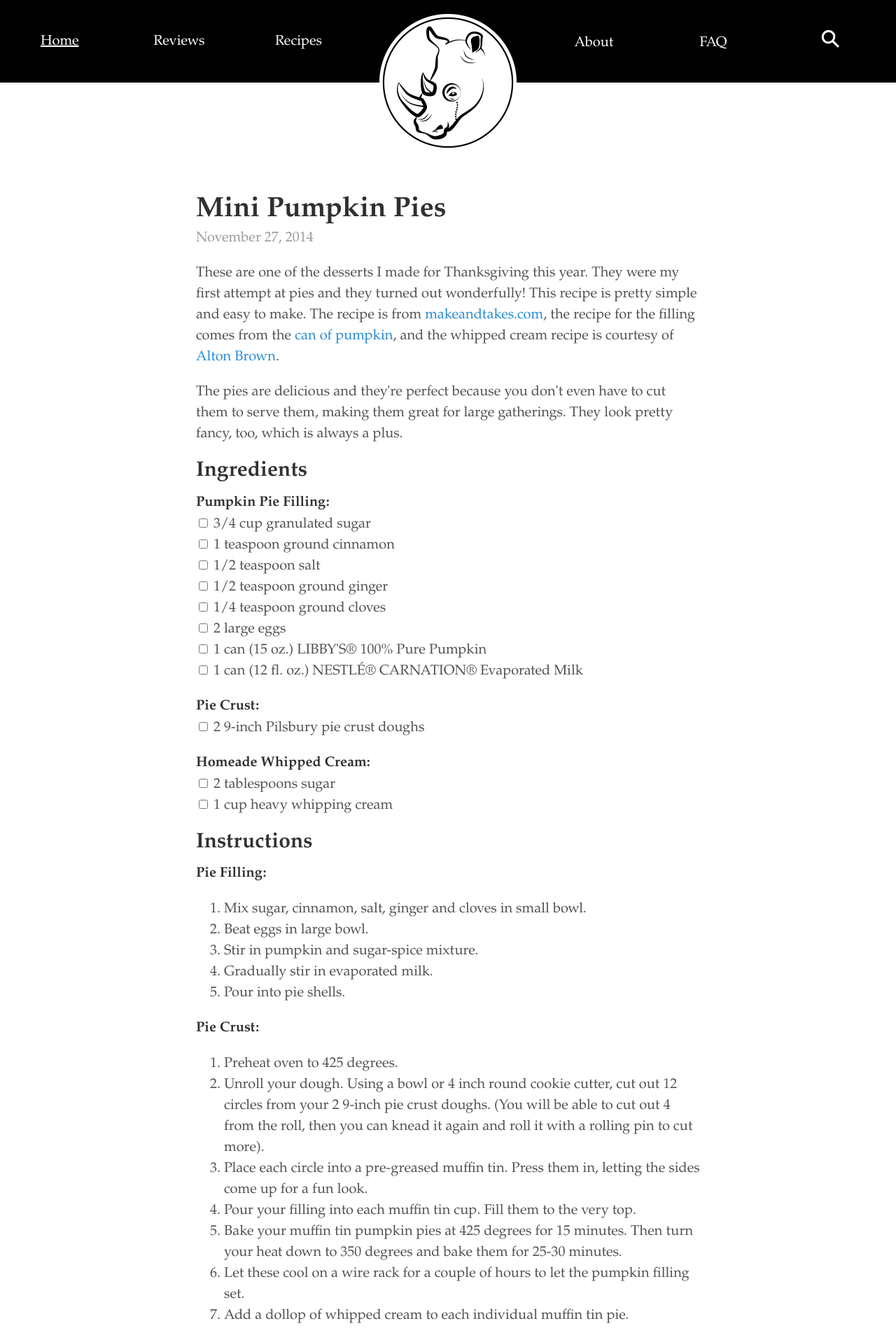
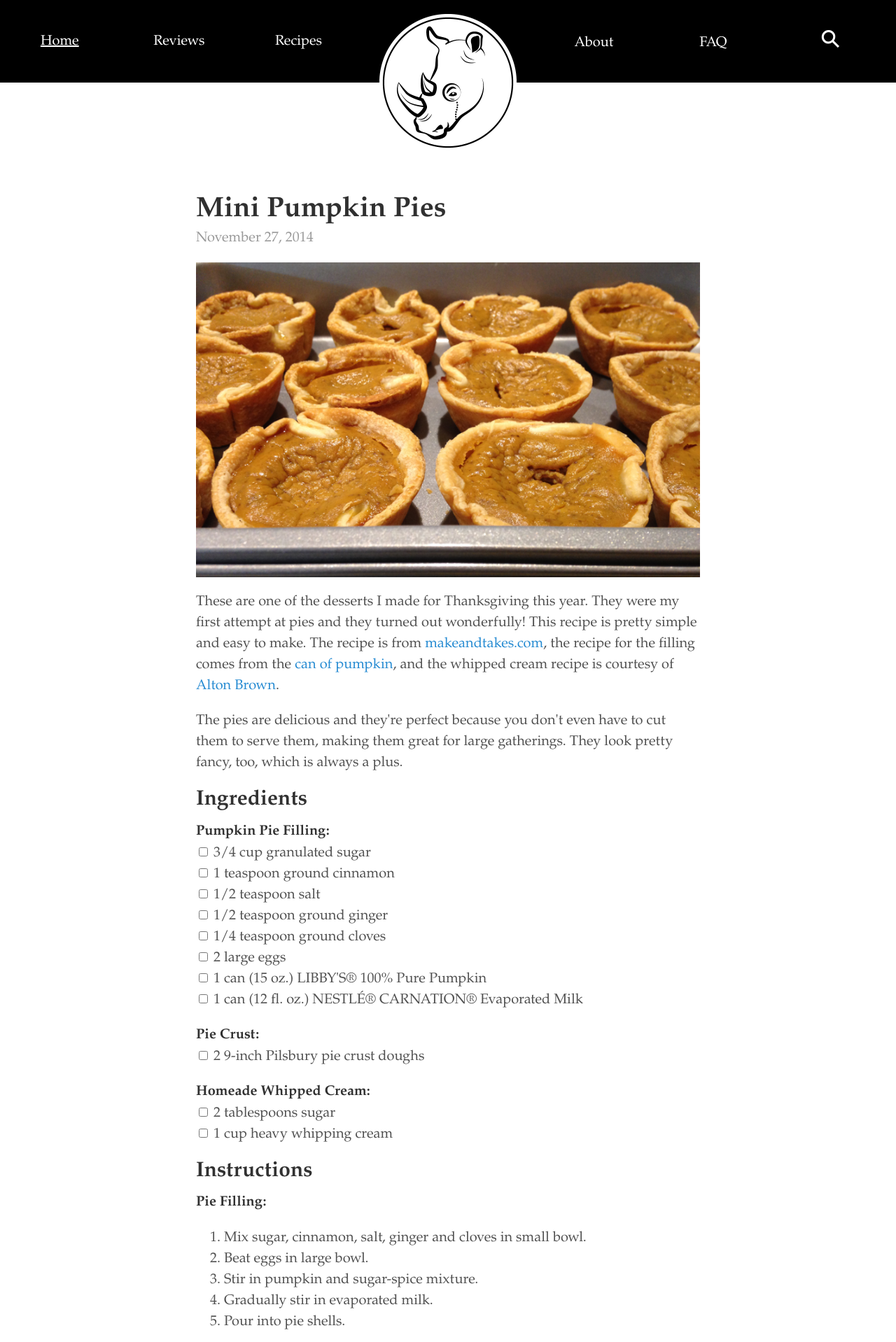
Before and after one commit to stephaniemillar/stephaniemillar.github.io, a Jekyll site: the page built from _posts/2014-11-27-Mini-Pumpkin-Pies.md, in a window 1280 px wide. Shown: the top 1918 px of the page at 70% size. Built offline with Jekyll 4.4.1, drawn with Linux system fonts in a browser that asks for light colours; nearby versions of some CDN libraries; comment, search, counter and statistics services are not loaded.

Commit message:
Adding a post header

```diff
--- a/_posts/2014-11-27-Mini-Pumpkin-Pies.md
+++ b/_posts/2014-11-27-Mini-Pumpkin-Pies.md
@@ -5,7 +5,7 @@ category:
 - recipe
 ---
 
-
+![Mini Pumpkin Pies](http://www.whynotarhino.com/images/posts/mini-pumpkin-pies/header.png)
 
 These are one of the desserts I made for Thanksgiving this year. They were my first attempt at pies and they turned out wonderfully! This recipe is pretty simple and easy to make. The recipe is from [makeandtakes.com](http://www.makeandtakes.com/muffin-tin-pumpkin-pies), the recipe for the filling comes from the [can of pumpkin](https://www.verybestbaking.com/recipes/18470/libbys-famous-pumpkin-pie/), and the whipped cream recipe is courtesy of [Alton Brown](http://www.foodnetwork.com/recipes/alton-brown/whipped-cream-recipe.html).
 
```
Also changed, not shown: images/posts/mini-pumpkin-pies/header.png (added).
